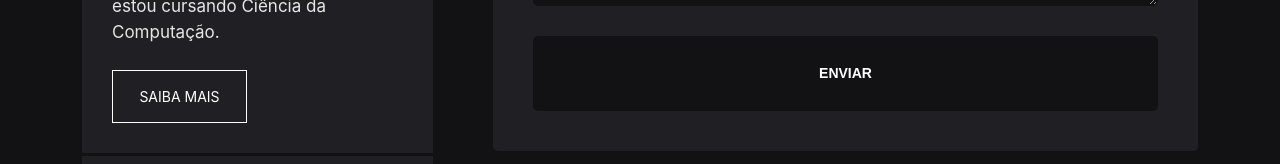
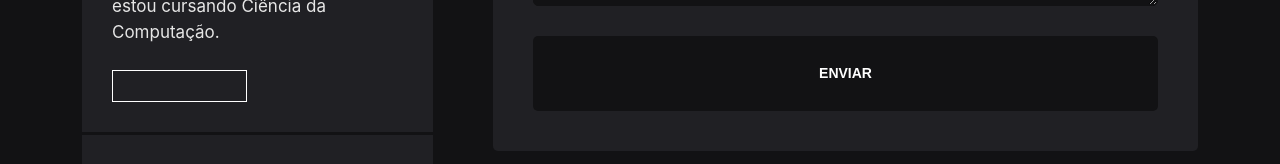
Before and after one commit to nascimentocode/personal-website, a React (Vite) app: page /personal-website/contato in a window 1280 px wide. Shown: the part 636-800 px from the top of the page. Built offline with nearby package versions, Linux system fonts and the light colour scheme.

Commit message:
Fix: add props for NavLink

```diff
--- a/src/components/Sidebar.jsx
+++ b/src/components/Sidebar.jsx
@@ -10,7 +10,7 @@ import { MdOutlineEmail } from "react-icons/md";
 
 import { NavLink } from "react-router-dom"
 
-function Sidebar() {
+function Sidebar({to, textButton}) {
     const scrollToTop = () => {
         window.scrollTo(0, 0);
     }
@@ -27,7 +27,7 @@ function Sidebar() {
             <div id="about-sidebar">
                 <h3>Sobre</h3>
                 <p>Olá, sou João Vitor. Atualmente estou cursando Ciência da Computação.</p>
-                <NavLink to="/sobre" onClick={scrollToTop}>Saiba mais</NavLink>
+                <NavLink to={to} onClick={scrollToTop}>{textButton}</NavLink>
             </div>
             <div className="divider-sidebar"></div>
             <div id="social-links-sidebar">
```
